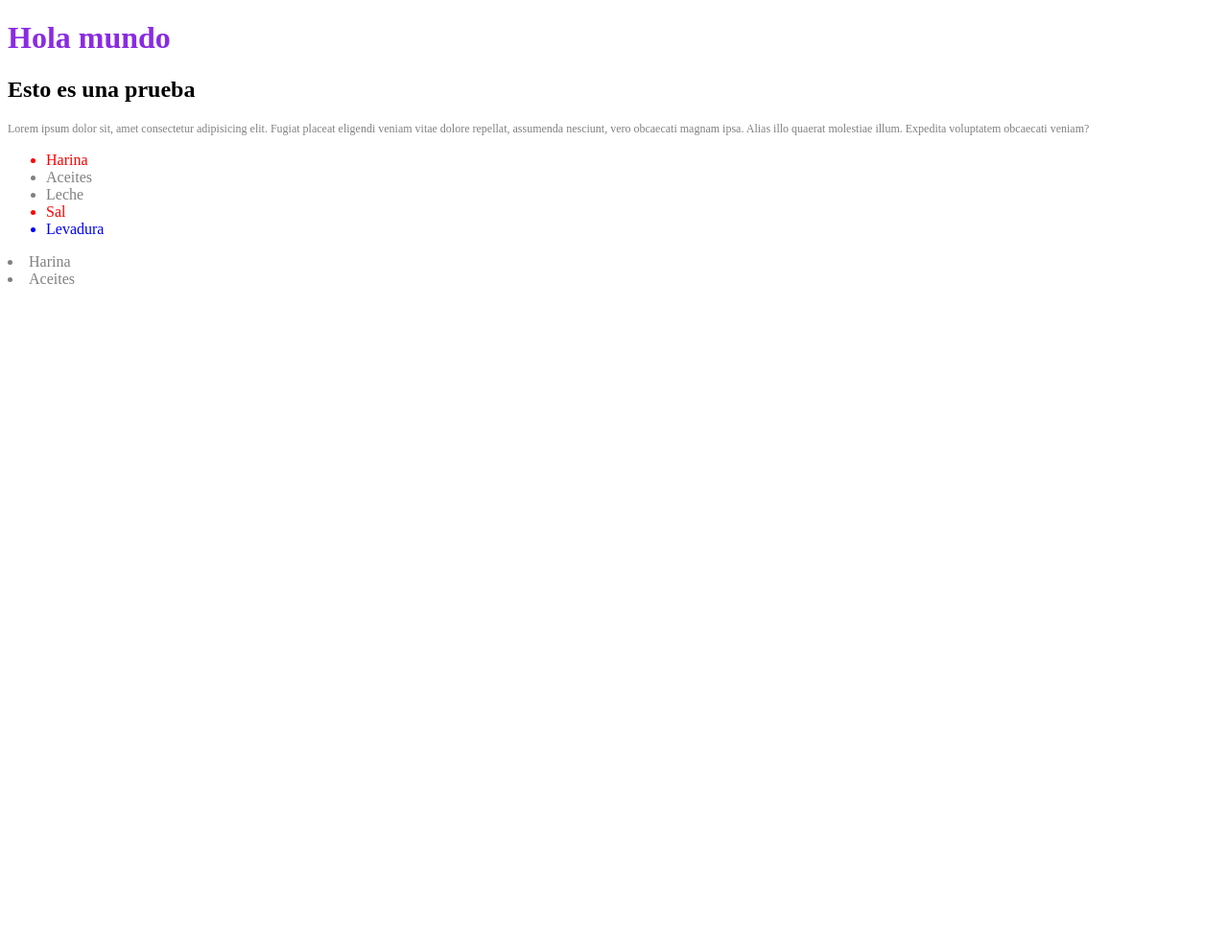
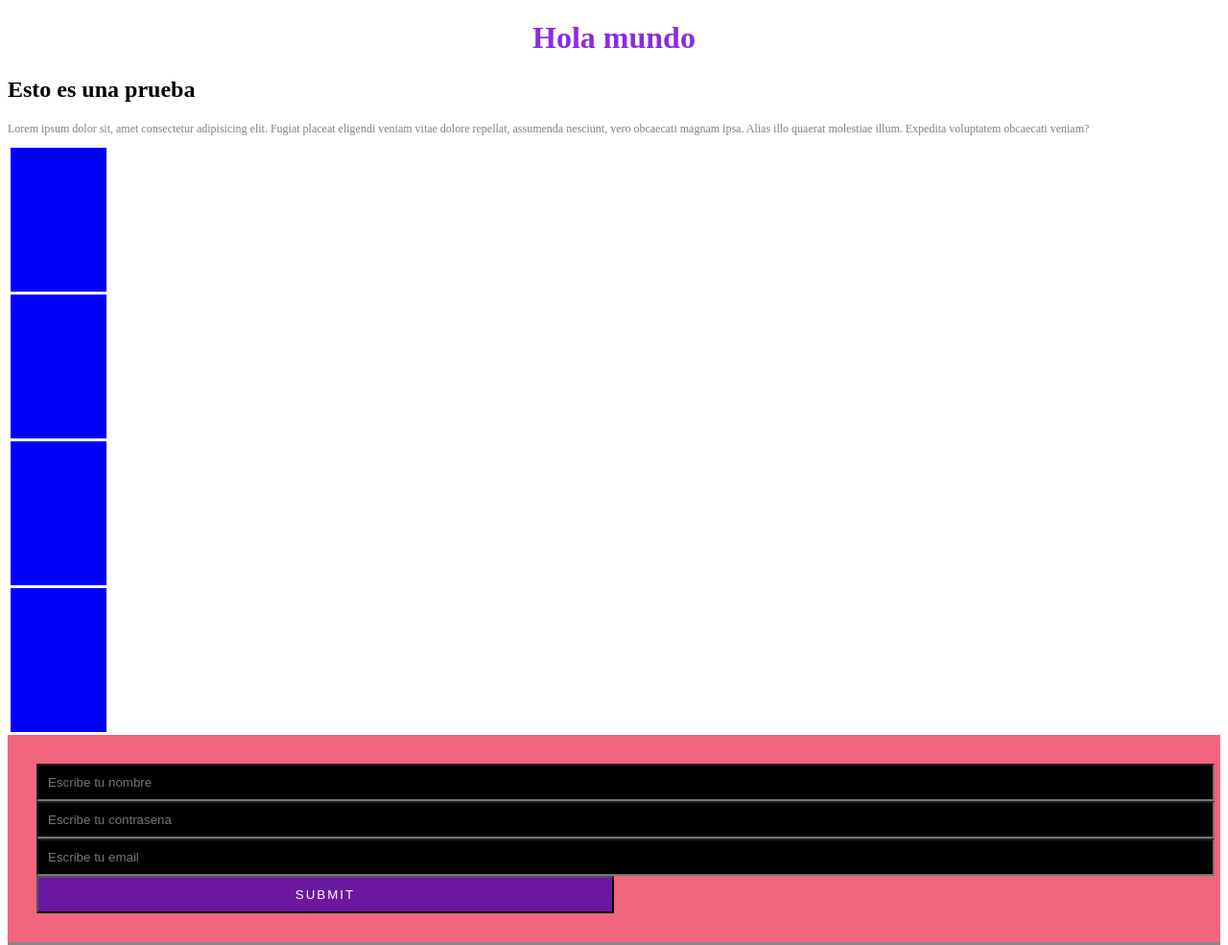
Before and after one commit to DanielSerra71/Probando-git, a plain HTML site: page Selectores/index.html in a window 1280 px wide. Shown: the top 985 px of the page at 96% size. Before the commit the page ends 800 px from the top, so only its background shows below. Drawn offline with Linux system fonts and the light colour scheme.

Commit message:
update files

```diff
--- a/Propiedades-de-texto/font.css
+++ b/Propiedades-de-texto/font.css
@@ -5,6 +5,6 @@
 }
 @font-face {
     font-family: "daniel";
-    src: url("fonts/Montserrat-Italic.ttf") format("truetype");
-    font-weight: 300;
+    src: url("fonts/Montserrat-Light") format("truetype");
+    font-weight: 100;
 }
--- a/Propiedades-de-texto/styles.css
+++ b/Propiedades-de-texto/styles.css
@@ -10,7 +10,7 @@ p{
     color: gray;
     font-size: 16px;
     font-family: daniel;
-
+    font-weight: 300;
 }
 li{
     color: gray;
--- a/Selectores/index.html
+++ b/Selectores/index.html
@@ -12,15 +12,28 @@
     <p>
       Lorem ipsum dolor sit, amet consectetur adipisicing elit. Fugiat placeat eligendi veniam vitae dolore repellat, assumenda nesciunt, vero obcaecati magnam ipsa. Alias illo quaerat molestiae illum. Expedita voluptatem obcaecati veniam?
     </p>
-    <ul>
-      <li class="Faltante">Harina</li>
-      <li>Aceites</li>
-      <li>Leche</li>
-      <li class="Faltante">Sal</li>
-      <li id="ingrediente-secreto">Levadura</li>
+    <div class="box"></div>
+    <div class="box"></div>
+    <div class="box"></div>
+    <div class="box"></div>
 
-    </ul>
+
+    <div>
+      <form class="formulario">
+        <input class="formulario_input" type="text" placeholder="Escribe tu nombre" required >
+        <input class="formulario_input" type="password" placeholder="Escribe tu contrasena" required >
+        <input class="formulario_input" type="email" placeholder="Escribe tu email" required >
+        <input class="formulario_input formulario_submit" type="submit">
+      </form>
+
+    </div>
+
+    <div>
+
     <li>Harina</li>
     <li>Aceites</li>
+
+    </div>
+
  </body>
  </html>
--- a/Selectores/styles.css
+++ b/Selectores/styles.css
@@ -1,6 +1,47 @@
+div{
+    background-color: rgb(135, 135, 135);
+    width: 100%;
+    height: 1080px;
+}
+
+form{
+
+    width: 90%;
+}
+.box{
+    background-color: blue;
+    width: 100px;
+    height: 150px;
+    margin: 3px;
+}
+
+.formulario{
+background-color: rgb(242, 102, 125);
+padding: 30px;
+width: auto;
+
+}
+.formulario_input{
+
+    padding: 10px;
+    width: 100%;
+    background-color: black;
+    color: white;
+
+}
+.formulario_submit{
+    letter-spacing: 2px;
+    text-transform: uppercase;
+    background-color: rgb(107, 23, 160);
+    width: 50%;
+    color: white;
+}
+
+
 h1{
     color: blueviolet;
     font-size: 20 px;
+    text-align: center;
 }
 p{
     color: gray;
```
